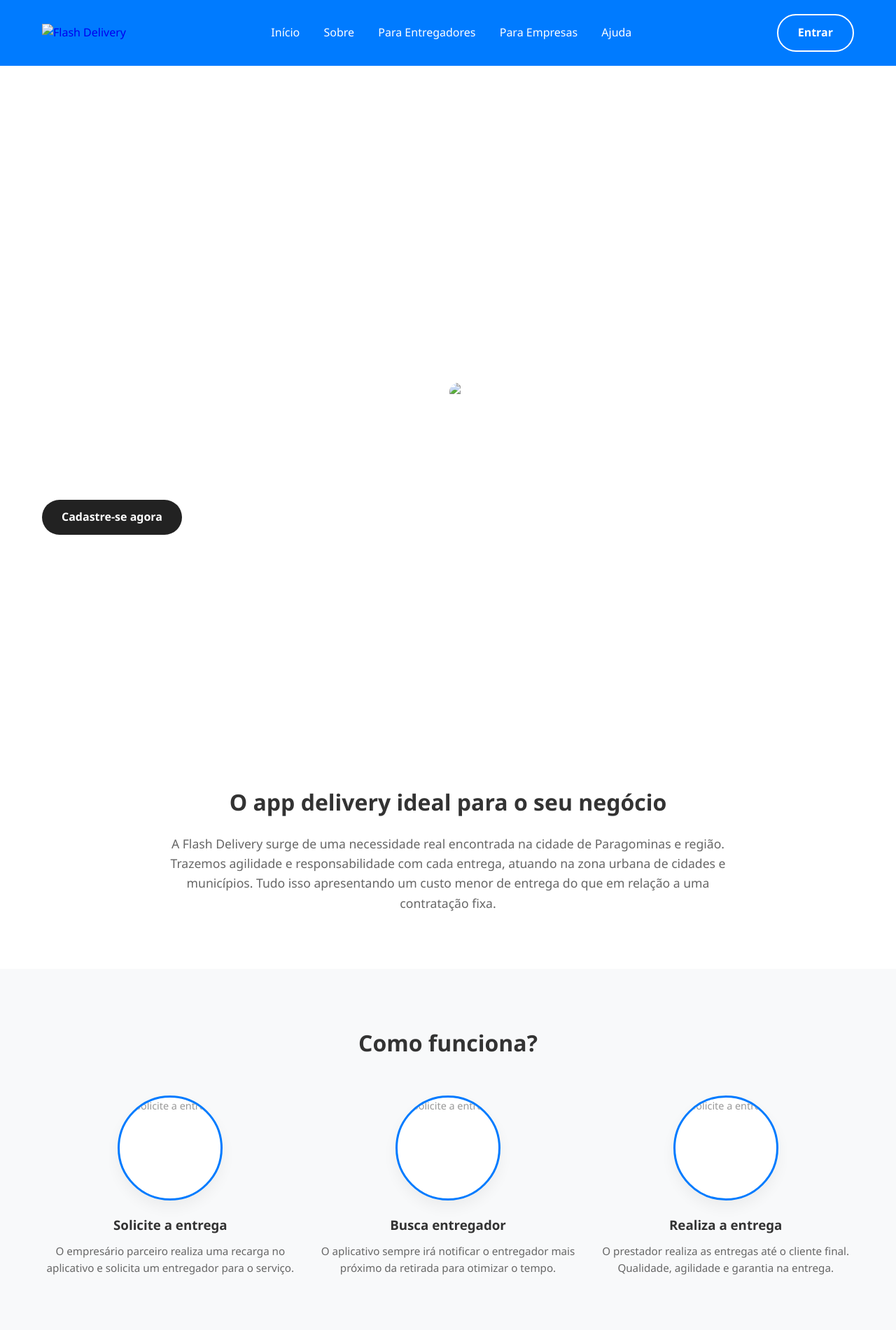
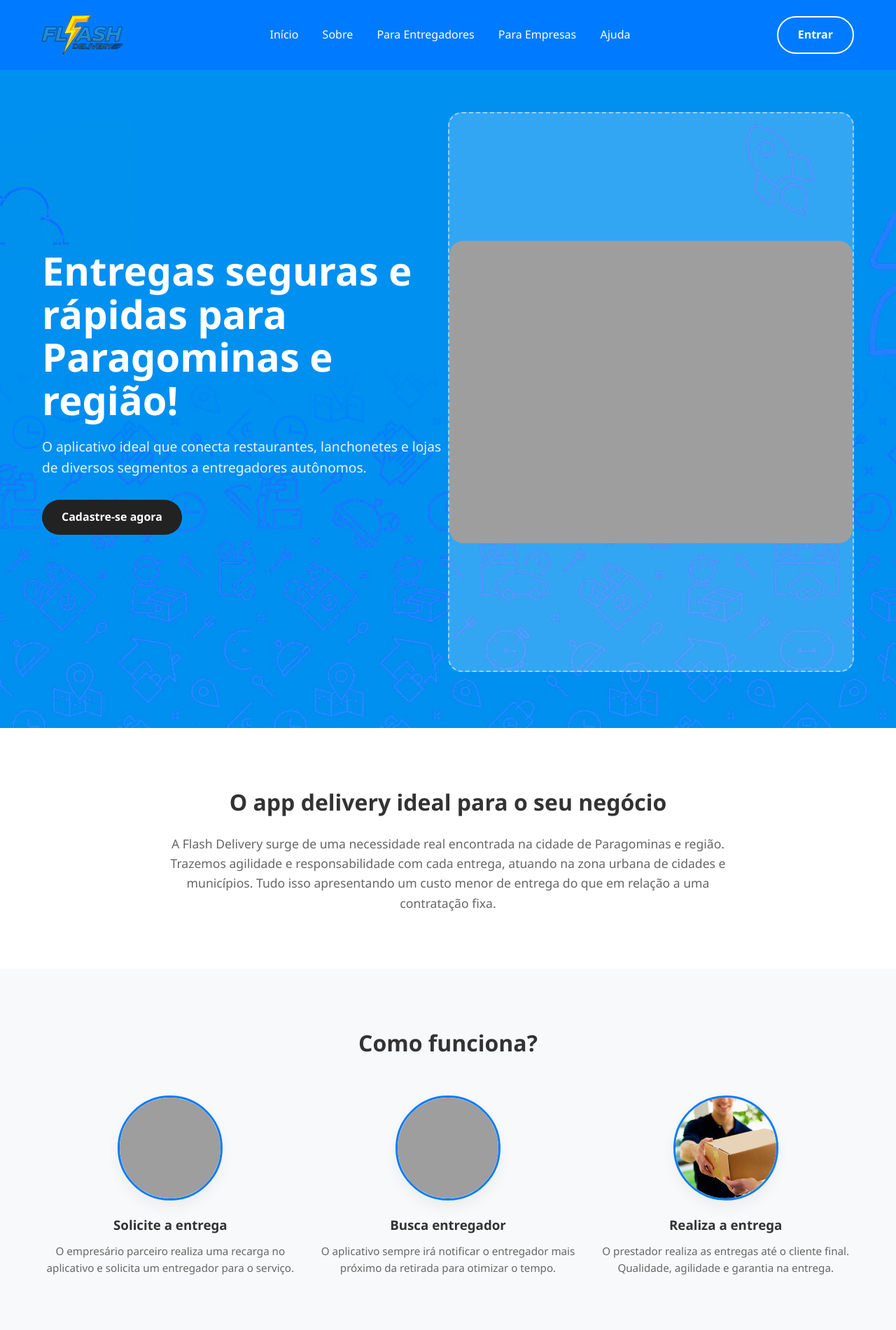
Before and after one commit to fabriciofarias9118/landing-page-flash-delivery, a plain HTML site: page index.html in a window 1280 px wide. Shown: the top 1900 px of the page at 70% size. Drawn offline with Linux system fonts and the light colour scheme; the site is published under a folder, as on GitHub Pages, so addresses that start at the root find nothing.

Commit message:
Fix absolute paths for GitHub Pages compatibility

```diff
--- a/index.html
+++ b/index.html
@@ -163,7 +163,7 @@
         /* Hero Section */
         .hero {
             /* Adicione o caminho da sua imagem dentro de url() */
-            background-image: url('/flash/ass/hero.png');
+            background-image: url('./flash/ass/hero.png');
             background-size: cover;      /* Faz a imagem cobrir toda a área */
             background-position: center; /* Mantém a imagem centralizada */
             background-repeat: no-repeat;/* Evita que a imagem fique se repetindo */
@@ -382,7 +382,7 @@
         }
 
         .vehicle-img-placeholder {
-            width: 100%
+            width: 100%;
             background-color: #ddd;
             margin: 0 auto 20px auto;
             border-radius: 10px;
@@ -570,7 +570,7 @@
     <header>
         <div class="container">
             <nav>
-                <a href="#" class="logo"><img src="/flash/ass/logo.png" alt="Flash Delivery"></a>
+                <a href="#" class="logo"><img src="./flash/ass/logo.png" alt="Flash Delivery"></a>
                 <div class="nav-links">
                     <a href="#">Início</a>
                     <a href="#">Sobre</a>
@@ -591,7 +591,7 @@
                 <a href="#" class="btn btn-dark">Cadastre-se agora</a>
             </div>
             <div class="hero-image">
-                <img src="/flash/ass/hand-phone.png" alt="App Flash Delivery" style="width: 100%; border-radius: 20px;">
+                <img src="./flash/ass/hand-phone.png" alt="App Flash Delivery" style="width: 100%; border-radius: 20px;">
             </div>
         </div>
     </section>
@@ -608,17 +608,17 @@
             <h2>Como funciona?</h2>
             <div class="steps-grid">
                 <div class="step">
-                    <div class="step-circle"><img src="/flash/ass/notebook.png" alt="Solicite a entrega" style="width: 100%; height: 100%; object-fit: cover; border-radius: 50%;"></div>
+                    <div class="step-circle"><img src="./flash/ass/notebook.png" alt="Solicite a entrega" style="width: 100%; height: 100%; object-fit: cover; border-radius: 50%;"></div>
                     <h3>Solicite a entrega</h3>
                     <p>O empresário parceiro realiza uma recarga no aplicativo e solicita um entregador para o serviço.</p>
                 </div>
                 <div class="step">
-                    <div class="step-circle"><img src="/flash/ass/entregador.png" alt="Solicite a entrega" style="width: 100%; height: 100%; object-fit: cover; border-radius: 50%;"></div>
+                    <div class="step-circle"><img src="./flash/ass/entregador.png" alt="Solicite a entrega" style="width: 100%; height: 100%; object-fit: cover; border-radius: 50%;"></div>
                     <h3>Busca entregador</h3>
                     <p>O aplicativo sempre irá notificar o entregador mais próximo da retirada para otimizar o tempo.</p>
                 </div>
                 <div class="step">
-                    <div class="step-circle"><img src="/flash/ass/empresa-3_aa17e9807ee0.jpg" alt="Solicite a entrega" style="width: 100%; height: 100%; object-fit: cover; border-radius: 50%;"></div>
+                    <div class="step-circle"><img src="./flash/ass/empresa-3_aa17e9807ee0.jpg" alt="Solicite a entrega" style="width: 100%; height: 100%; object-fit: cover; border-radius: 50%;"></div>
                     <h3>Realiza a entrega</h3>
                     <p>O prestador realiza as entregas até o cliente final. Qualidade, agilidade e garantia na entrega.</p>
                 </div>
@@ -629,7 +629,7 @@
     <section class="split-section">
         <div class="container split-container">
             <div class="split-image">
-                <div class="split-image-placeholder"><img src="/flash/ass/motoboy.png" alt="Solicite a entrega" style=" height: 100%"></div>
+                <div class="split-image-placeholder"><img src="./flash/ass/motoboy.png" alt="Solicite a entrega" style=" height: 100%"></div>
             </div>
             <div class="split-content">
                 <h2>Flash para Entregadores</h2>
@@ -643,7 +643,7 @@
     <section class="split-section">
         <div class="container split-container" style="flex-direction: row-reverse;">
             <div class="split-image">
-                <div class="split-image-placeholder"><img src="/flash/ass/bag-f.png" alt="Solicite a entrega" style=" height: 100%"></div>
+                <div class="split-image-placeholder"><img src="./flash/ass/bag-f.png" alt="Solicite a entrega" style=" height: 100%"></div>
             </div>
             <div class="split-content">
                 <h2>Flash para Empresas</h2>
@@ -656,7 +656,7 @@
     <section class="map-section">
         <div class="container split-container">
             <div class="split-image">
-                <div class="split-image-placeholder" style="background-color: #6FB4FF; border: 2px dashed #555;"><img src="/flash/ass/mapa.png" alt="Solicite a entrega" style=" height: 100%"></div>
+                <div class="split-image-placeholder" style="background-color: #6FB4FF; border: 2px dashed #555;"><img src="./flash/ass/mapa.png" alt="Solicite a entrega" style=" height: 100%"></div>
             </div>
             <div class="split-content">
                 <h2 style="color: #fff;">ESTAMOS EM PARAGOMINAS E REGIÃO</h2>
@@ -673,27 +673,27 @@
 
             <div class="vehicles-carousel">
                 <div class="vehicle-card">
-                    <div class="vehicle-img-placeholder"><img src="/flash/assets/bike_5042749f6cd8.jpg" alt="Solicite a entrega" style=" width: 100%"></div>
+                    <div class="vehicle-img-placeholder"><img src="./flash/assets/bike_5042749f6cd8.jpg" alt="Solicite a entrega" style=" width: 100%"></div>
                     <h3>Bicicleta</h3>
                     <p>Ideal para pequenas distâncias e documentos rápidos no centro.</p>
                 </div>
                 <div class="vehicle-card">
-                    <div class="vehicle-img-placeholder"><img src="/flash/assets/moto_6892c32d33e3.jpg" alt="Solicite a entrega" style=" width: 100%" ></div>
+                    <div class="vehicle-img-placeholder"><img src="./flash/assets/moto_6892c32d33e3.jpg" alt="Solicite a entrega" style=" width: 100%" ></div>
                     <h3>Moto</h3>
                     <p>Agilidade máxima para alimentos, pacotes pequenos e médios.</p>
                 </div>
                 <div class="vehicle-card">
-                    <div class="vehicle-img-placeholder"><img src="/flash/assets/carro_6a13bc318a54.jpg" alt="Solicite a entrega" style=" width: 100%" ></div>
+                    <div class="vehicle-img-placeholder"><img src="./flash/assets/carro_6a13bc318a54.jpg" alt="Solicite a entrega" style=" width: 100%" ></div>
                     <h3>Carro</h3>
                     <p>Segurança extra para bolos, arranjos ou caixas médias.</p>
                 </div>
                 <div class="vehicle-card">
-                    <div class="vehicle-img-placeholder"><img src="/flash/assets/van_3aaf6f305198.jpg" alt="Solicite a entrega" style=" width: 100%" ></div>
+                    <div class="vehicle-img-placeholder"><img src="./flash/assets/van_3aaf6f305198.jpg" alt="Solicite a entrega" style=" width: 100%" ></div>
                     <h3>Van</h3>
                     <p>Perfeito para grandes volumes ou múltiplas entregas empresariais.</p>
                 </div>
                 <div class="vehicle-card">
-                    <div class="vehicle-img-placeholder"><img src="/flash/assets/picape_7aa5ef9f7ae2.jpg" alt="Solicite a entrega" style=" width: 100%" ></div>
+                    <div class="vehicle-img-placeholder"><img src="./flash/assets/picape_7aa5ef9f7ae2.jpg" alt="Solicite a entrega" style=" width: 100%" ></div>
                     <h3>Caminhonete</h3>
                     <p>Para cargas pesadas, materiais de construção ou itens volumosos.</p>
                 </div>
@@ -704,13 +704,13 @@
     <section class="app-download-section">
         <div class="container app-download-container">
             <div class="app-mockup">
-                <img src="/flash/ass/Sign In.png" alt="app" style="height: 100%; object-fit: cover; border-radius: 25px;">
+                <img src="./flash/ass/Sign In.png" alt="app" style="height: 100%; object-fit: cover; border-radius: 25px;">
             </div>
             <div class="app-download-content">
                 <h2>Baixe agora!</h2>
                 <p>Tenha a solução completa de entregas na palma da sua mão. Rápido, seguro e feito para a nossa região.</p>
                 <div class="store-buttons">
-                    <a href="#" class="btn btn-dark"><img src="/flash/assets/logo-googleplaystore_4caebc836048.png" alt="app" style="height: 50px;"></a>
+                    <a href="#" class="btn btn-dark"><img src="./flash/assets/logo-googleplaystore_4caebc836048.png" alt="app" style="height: 50px;"></a>
                 </div>
             </div>
         </div>
@@ -731,7 +731,7 @@
         <div class="container">
             <div class="footer-grid">
                 <div class="footer-col">
-                    <h2 class="logo" style="color: var(--primary-color);"><img src="/flash/ass/logo.png" alt="app" style="height: 50px;"></h2>
+                    <h2 class="logo" style="color: var(--primary-color);"><img src="./flash/ass/logo.png" alt="app" style="height: 50px;"></h2>
                 </div>
                 <div class="footer-col">
                     <h4>Sobre</h4>
```
